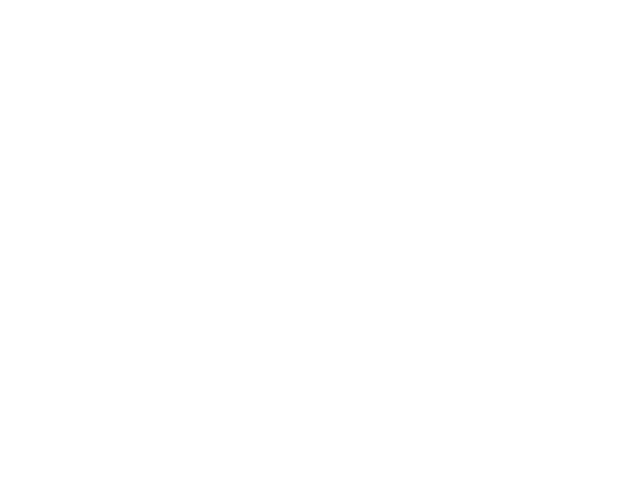
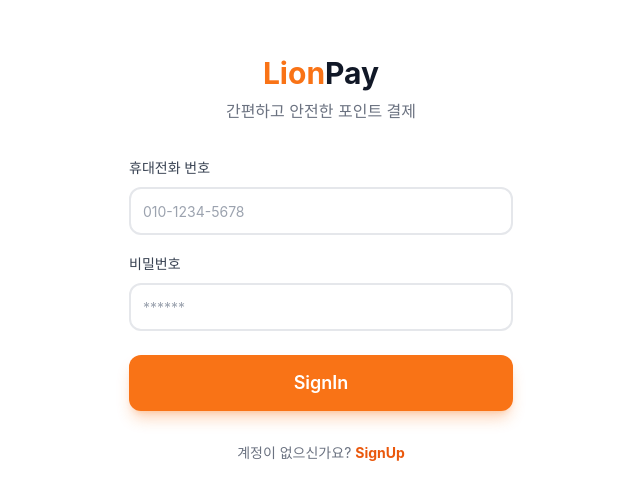
Before and after one commit to LionPay-Team1/lionpay, a React (Vite) app in the folder lionpay-app/: page /signin in a window 1280 px wide. Before the commit this address had no page. Shown: the part 141-640 px from the top of the page, without its empty margins (319-959 px from the left). Built offline with nearby package versions, Linux system fonts and the light colour scheme.

Commit message:
SignIn, SignOut, SignUp 용어 수정

```diff
--- a/lionpay-app/src/App.tsx
+++ b/lionpay-app/src/App.tsx
@@ -4,16 +4,16 @@
 import Charge from './pages/Charge';
 import History from './pages/History';
 import My from './pages/My';
-import Login from './pages/Login';
-import Signup from './pages/Signup';
+import SignIn from './pages/SignIn';
+import SignUp from './pages/SignUp';
 import Payment from './pages/Payment';
 
 function App() {
   return (
     <BrowserRouter>
       <Routes>
-        <Route path="/login" element={<Login />} />
-        <Route path="/signup" element={<Signup />} />
+        <Route path="/signin" element={<SignIn />} />
+        <Route path="/signup" element={<SignUp />} />
         <Route element={<Layout />}>
           <Route path="/" element={<Home />} />
           <Route path="/charge" element={<Charge />} />
--- a/lionpay-app/src/pages/My.tsx
+++ b/lionpay-app/src/pages/My.tsx
@@ -35,7 +35,7 @@
             </div>
 
             <Button variant="ghost" className="w-full text-red-500 hover:text-red-600 hover:bg-red-50">
-                <LogOut className="w-4 h-4 mr-2" /> 로그아웃
+                <LogOut className="w-4 h-4 mr-2" /> SignOut
             </Button>
         </div>
     );
--- /dev/null
+++ b/lionpay-app/src/pages/SignIn.tsx
@@ -0,0 +1,69 @@
+import { useState } from 'react';
+import { Button } from '../components/ui/Button';
+import { Input } from '../components/ui/Input';
+import { formatPhoneNumber, toE164 } from '../lib/utils';
+import { useNavigate, Link } from 'react-router-dom';
+
+export default function SignIn() {
+    const navigate = useNavigate();
+    const [phone, setPhone] = useState('');
+    const [password, setPassword] = useState('');
+
+    const [isLoading, setIsLoading] = useState(false);
+
+    const handleSignIn = (e: React.FormEvent) => {
+        e.preventDefault();
+        setIsLoading(true);
+
+        // Convert to E.164 for backend
+        const e164Phone = toE164(phone);
+        console.log('Sending to backend:', e164Phone);
+
+        // Mock SignIn with delay
+        setTimeout(() => {
+            setIsLoading(false);
+            navigate('/');
+        }, 500);
+    };
+
+    return (
+        <div className="min-h-screen flex flex-col items-center justify-center p-6 bg-white animate-in fade-in duration-500">
+            <div className="w-full max-w-sm space-y-8">
+                <div className="text-center space-y-2">
+                    <h1 className="text-3xl font-bold text-gray-900">
+                        <span className="text-primary-500">Lion</span>Pay
+                    </h1>
+                    <p className="text-gray-500">간편하고 안전한 포인트 결제</p>
+                </div>
+
+                <form onSubmit={handleSignIn} className="space-y-6">
+                    <div className="space-y-4">
+                        <Input
+                            label="휴대전화 번호"
+                            placeholder="010-1234-5678"
+                            type="tel"
+                            maxLength={13}
+                            value={phone}
+                            onChange={(e) => setPhone(formatPhoneNumber(e.target.value))}
+                        />
+                        <Input
+                            label="비밀번호"
+                            placeholder="******"
+                            type="password"
+                            value={password}
+                            onChange={(e) => setPassword(e.target.value)}
+                        />
+                    </div>
+
+                    <Button type="submit" className="w-full" size="lg" isLoading={isLoading}>
+                        SignIn
+                    </Button>
+                </form>
+
+                <p className="text-center text-sm text-gray-500">
+                    계정이 없으신가요? <Link to="/signup" className="text-primary-600 font-bold hover:underline">SignUp</Link>
+                </p>
+            </div>
+        </div>
+    );
+}
--- a/lionpay-app/src/pages/Signup.tsx
+++ b/lionpay-app/src/pages/Signup.tsx
@@ -5,7 +5,7 @@
 import { useNavigate } from 'react-router-dom';
 import { ArrowLeft } from 'lucide-react';
 
-export default function Signup() {
+export default function SignUp() {
     const navigate = useNavigate();
     const [formData, setFormData] = useState({
         name: '',
@@ -26,7 +26,7 @@
         setError('');
     };
 
-    const handleSignup = (e: React.FormEvent) => {
+    const handleSignUp = (e: React.FormEvent) => {
         e.preventDefault();
         if (formData.password !== formData.passwordConfirm) {
             setError('비밀번호가 일치하지 않습니다.');
@@ -44,7 +44,7 @@
         const e164Phone = toE164(formData.phone);
         console.log('Sending to backend:', { ...formData, phone: e164Phone });
 
-        // Mock Signup with delay
+        // Mock SignUp with delay
         setTimeout(() => {
             setIsLoading(false);
             navigate('/');
@@ -54,13 +54,13 @@
     return (
         <div className="min-h-screen flex flex-col p-6 bg-white animate-in slide-in-from-right-10 duration-500">
             <div className="flex items-center gap-2 mb-8">
-                <button onClick={() => navigate('/login')} className="p-2 -ml-2 text-gray-600">
+                <button onClick={() => navigate('/signin')} className="p-2 -ml-2 text-gray-600">
                     <ArrowLeft className="w-6 h-6" />
                 </button>
-                <h1 className="text-xl font-bold">회원가입</h1>
+                <h1 className="text-xl font-bold">SignUp</h1>
             </div>
 
-            <form onSubmit={handleSignup} className="space-y-6">
+            <form onSubmit={handleSignUp} className="space-y-6">
                 <Input
                     label="이름"
                     name="name"
@@ -100,7 +100,7 @@
                 />
 
                 <Button type="submit" className="w-full mt-8" size="lg" isLoading={isLoading}>
-                    가입하기
+                    SignUp
                 </Button>
             </form>
         </div>
```
